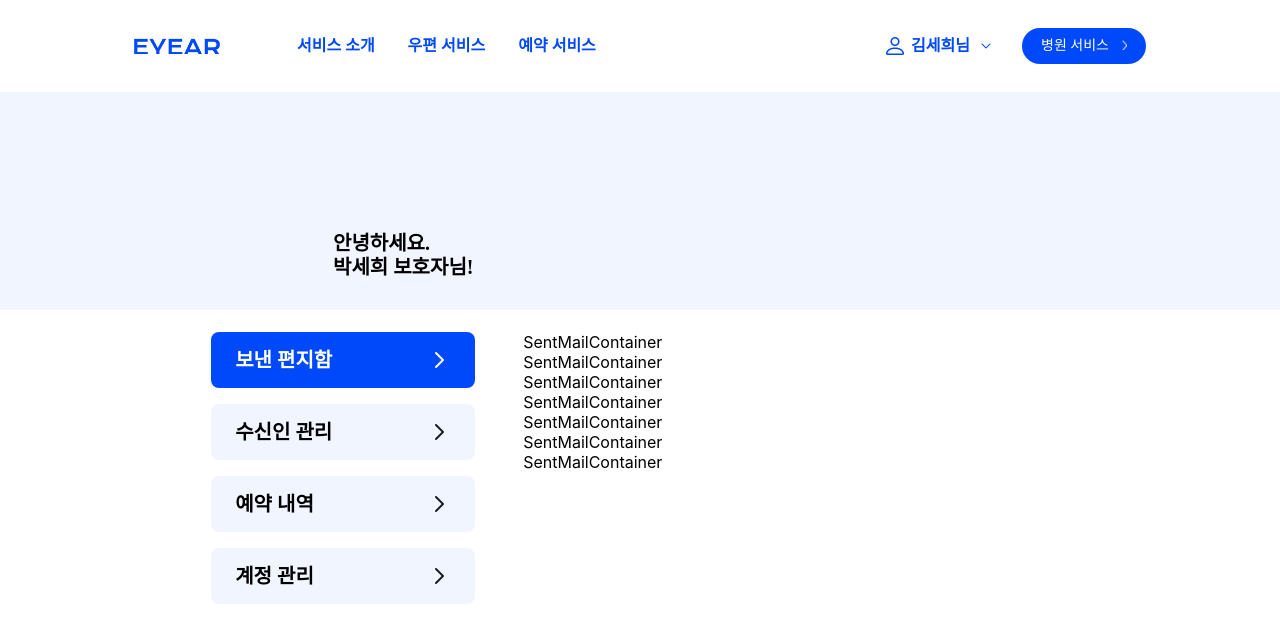
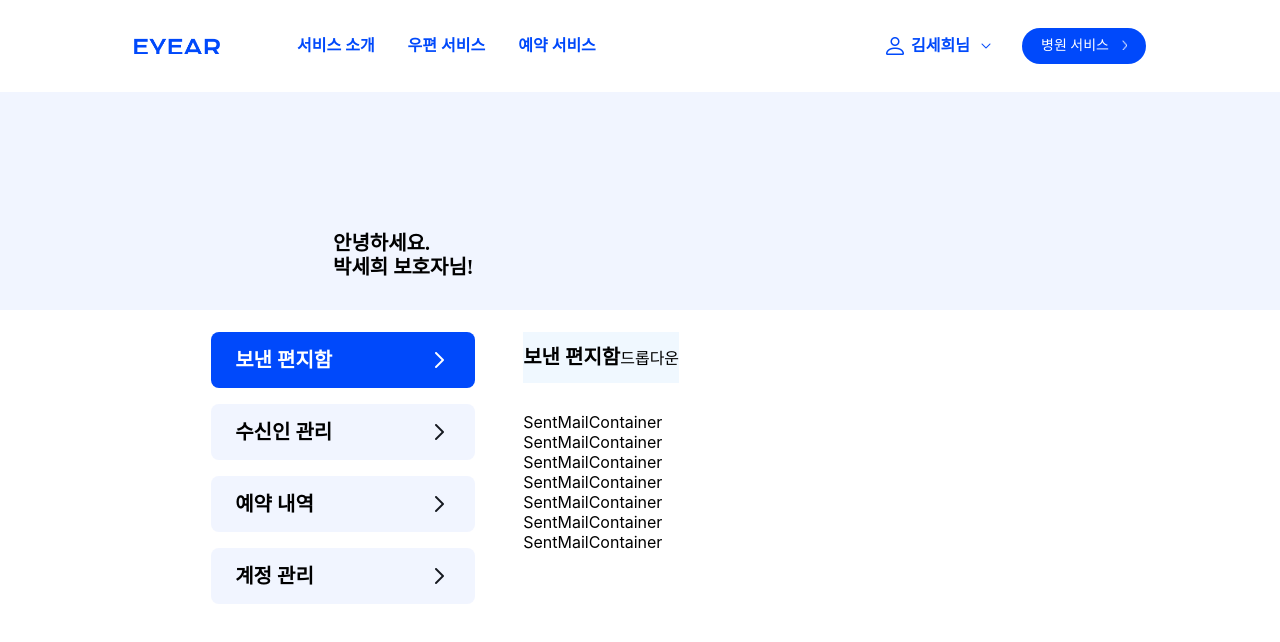
Before and after one commit to eyear22/type_eyear_frontend, a React (Create React App) app: page /sentMail in a window 1280 px wide. Shown: the top 642 px of the page. Built offline with nearby package versions, Linux system fonts and the light colour scheme.

Commit message:
[FEAT] 보낸편지함 title

```diff
--- a/src/components/SentMail/SentMailContainer.tsx
+++ b/src/components/SentMail/SentMailContainer.tsx
@@ -1,9 +1,14 @@
+import styled from 'styled-components';
 import MyPageLayout from '../../layout/MyPageLayout';
 
 const SentMailContainer = () => {
   return (
     <>
       <MyPageLayout page="sentMail">
+        <Top>
+          <h1>보낸 편지함</h1>
+          <div>드롭다운</div>
+        </Top>
         <div>SentMailContainer</div>
         <div>SentMailContainer</div>
         <div>SentMailContainer</div>
@@ -16,4 +21,21 @@ const SentMailContainer = () => {
   );
 };
 
+const Top = styled.div`
+  display: flex;
+  width: 100%;
+  background-color: aliceblue;
+  margin-bottom: 29px;
+  align-items: center;
+  justify-content: space-between;
+  h1 {
+    font-family: 'Pretendard';
+    font-style: normal;
+    font-weight: 600;
+    font-size: 20px;
+    line-height: 120%;
+    color: #000000;
+  }
+`;
+
 export default SentMailContainer;
--- a/src/layout/MyPageLayout.tsx
+++ b/src/layout/MyPageLayout.tsx
@@ -52,6 +52,7 @@ const Container = styled.div`
   max-width: 1400px;
   margin: 0 auto;
   margin-top: 22px;
+  box-sizing: border-box;
 `;
 
 const SideMenu = styled.ul`
```
